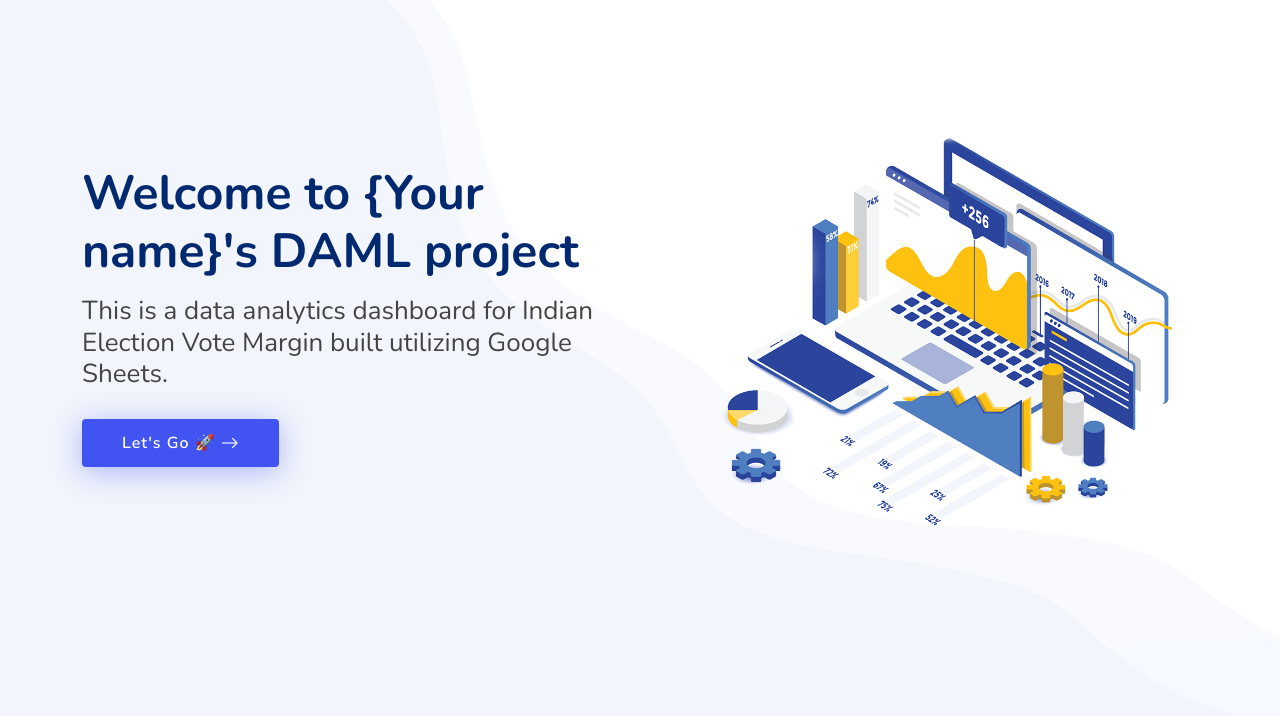
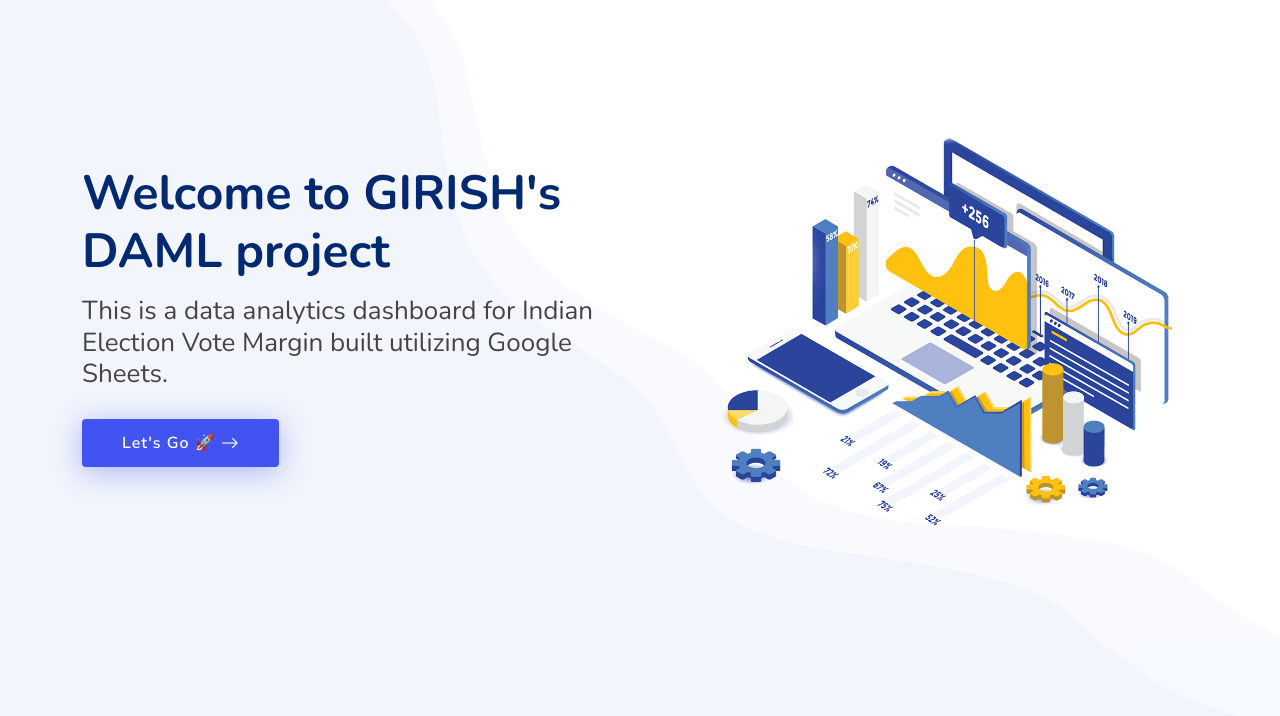
Before and after one commit to girishnaidu09/DataAnalytics, a plain HTML site: page index.html in a window 1280 px wide. Shown: the part 84-800 px from the top of the page. Drawn offline with nearby package versions, Linux system fonts and the light colour scheme.

Commit message:
Added dashboard to website

```diff
--- a/index.html
+++ b/index.html
@@ -61,7 +61,7 @@
       <div class="row">
         <div class="col-lg-6 d-flex flex-column justify-content-center">
           <h1 data-aos="fade-up">
-            Welcome to {Your name}'s DAML project
+            Welcome to GIRISH's DAML project
           </h1>
           <h2 data-aos="fade-up" data-aos-delay="400">
             This is a data analytics dashboard for Indian Election Vote Margin built utilizing Google Sheets.
@@ -108,7 +108,7 @@
           <div class="col-lg-12 d-flex flex-column text-center justify-content-center" data-aos="fade-up"
             data-aos-delay="200">
             <!-- NOTE Insert your google sheet link here -->
-
+            <iframe src="https://docs.google.com/spreadsheets/d/e/2PACX-1vSVJFhuvgbe8zLO9sJhYxAE4xI9DvVLZLtWrzVrgTOMYV9HkgF1TnSXhvyDWk2YCPJJCdbllfQGwREz/pubhtml?gid=1077585079&amp;single=true&amp;widget=true&amp;headers=false"></iframe>
           </div>
         </div>
       </div>
```
